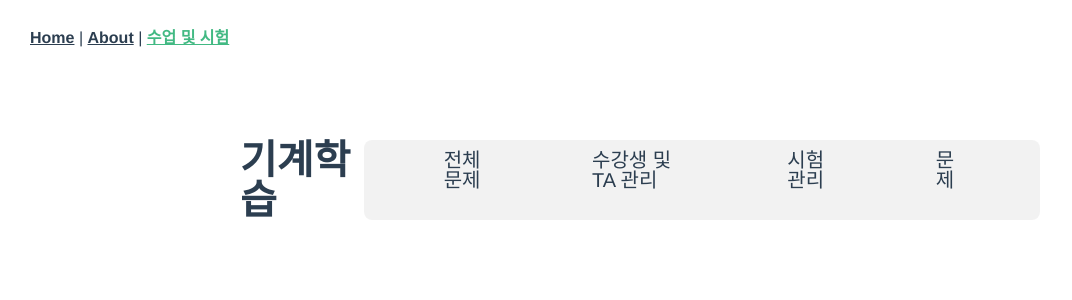
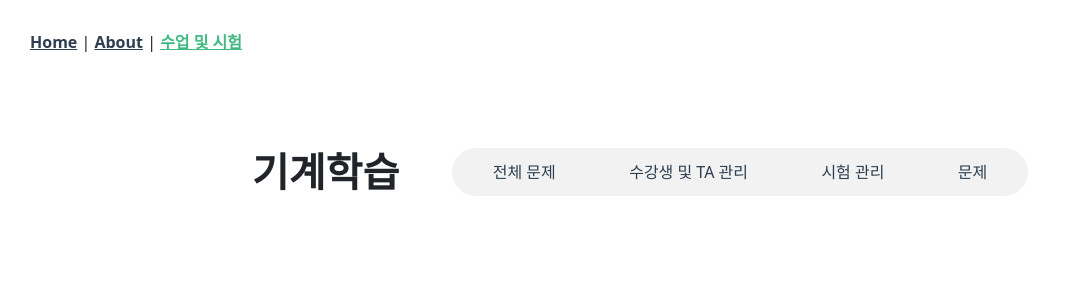
Before and after one commit to seggle/FE, a Vue app: page /class in a window 1280 px wide. Shown: the top 300 px of the page, without its empty margins (0-1072 px from the left). Built offline with nearby package versions, Linux system fonts and the light colour scheme.

Commit message:
Design: ClassNavBar 디자인 변경
부트스트랩 적용

```diff
--- a/package.json
+++ b/package.json
@@ -8,7 +8,11 @@
     "lint": "vue-cli-service lint"
   },
   "dependencies": {
+    "bootstrap": "^5.1.3",
     "core-js": "^3.6.5",
+    "node-sass": "^6.0.1",
+    "sass": "^1.45.2",
+    "sass-loader": "^10.2.0",
     "vue": "^3.0.0",
     "vue-router": "^4.0.0-0",
     "vuex": "^4.0.0-0"
--- a/src/App.vue
+++ b/src/App.vue
@@ -7,7 +7,8 @@
   <router-view/>
 </template>
 
-<style>
+<style lang="scss">
+@import 'bootstrap/scss/bootstrap';
 #nav {
   padding: 30px;
 }
--- a/src/assets/index.css
+++ /dev/null
@@ -1,9 +0,0 @@
-@import "reset.css";
-@import "variables.css";
-
-body {
-    font-family: Avenir, Helvetica, Arial, sans-serif;
-    -webkit-font-smoothing: antialiased;
-    -moz-osx-font-smoothing: grayscale;
-    color: #2c3e50;
-}
--- a/src/assets/reset.css
+++ /dev/null
@@ -1,48 +0,0 @@
-/* http://meyerweb.com/eric/tools/css/reset/
-   v2.0 | 20110126
-   License: none (public domain)
-*/
-
-html, body, div, span, applet, object, iframe,
-h1, h2, h3, h4, h5, h6, p, blockquote, pre,
-a, abbr, acronym, address, big, cite, code,
-del, dfn, em, img, ins, kbd, q, s, samp,
-small, strike, strong, sub, sup, tt, var,
-b, u, i, center,
-dl, dt, dd, ol, ul, li,
-fieldset, form, label, legend,
-table, caption, tbody, tfoot, thead, tr, th, td,
-article, aside, canvas, details, embed,
-figure, figcaption, footer, header, hgroup,
-menu, nav, output, ruby, section, summary,
-time, mark, audio, video {
-	margin: 0;
-	padding: 0;
-	border: 0;
-	font-size: 100%;
-	font: inherit;
-	vertical-align: baseline;
-}
-/* HTML5 display-role reset for older browsers */
-article, aside, details, figcaption, figure,
-footer, header, hgroup, menu, nav, section {
-	display: block;
-}
-body {
-	line-height: 1;
-}
-ol, ul {
-	list-style: none;
-}
-blockquote, q {
-	quotes: none;
-}
-blockquote:before, blockquote:after,
-q:before, q:after {
-	content: '';
-	content: none;
-}
-table {
-	border-collapse: collapse;
-	border-spacing: 0;
-}
--- a/src/assets/variables.css
+++ /dev/null
@@ -1,3 +0,0 @@
-:root {
-    --navy: #0E1B49;
-}
--- a/src/components/ClassNavBar.vue
+++ b/src/components/ClassNavBar.vue
@@ -1,12 +1,18 @@
 <template>
-  <div class="class-nav-bar">
-    <h1 class="class-title">기계학습</h1>
-    <nav class="class-nav">
-        <router-link class="class-nav-list" to="/">전체 문제</router-link>
-        <router-link class="class-nav-list" to="/class-manager">수강생 및 TA 관리</router-link>
-        <router-link class="class-nav-list" to="/">시험 관리</router-link>
-        <router-link class="class-nav-list" to="/">문제</router-link>
-    </nav>
+  <div class="container">
+    <div class="row">
+      <div class="col-3">
+        <h1 class="class-title fw-bolder">기계학습</h1>
+      </div>
+      <div class="col-9">
+        <nav class="class-nav nav nav-pills flex-column flex-sm-row p-1 rounded-pill">
+            <a class="class-nav-list flex-sm-fill text-sm-center nav-link" aria-current="page" href="#">전체 문제</a>
+            <a class="class-nav-list flex-sm-fill text-sm-center nav-link" href="/class-manager">수강생 및 TA 관리</a>
+            <a class="class-nav-list flex-sm-fill text-sm-center nav-link" href="#">시험 관리</a>
+            <a class="class-nav-list flex-sm-fill text-sm-center nav-link">문제</a>
+        </nav>
+      </div>
+    </div>
   </div>
 </template>
 
@@ -18,36 +24,12 @@ export default {
 
 <style>
 
-.class-nav-bar {
-    display: flex;
-    justify-content: space-between;
-}
-
-.class-title {
-    font-weight: 800;
-    font-size: 40px;
-}
-
 .class-nav {
-    display: flex;
-    justify-content: space-between;
     background-color: rgb(0, 0, 0, 0.05);
-    padding: 1.2vh 4vh;
-    border-radius: 1vh;
 }
 
 .class-nav a {
     color: #2c3e50;
-    text-decoration: none;
-}
-
-.class-nav a:active {
-    font-weight: bold;
-}
-
-.class-nav-list {
-    padding: 0vh 6vh;
-    font-size: 20px;
 }
 
 </style>
--- a/src/main.js
+++ b/src/main.js
@@ -1,5 +1,4 @@
 import { createApp } from 'vue'
-import './assets/index.css'
 import App from './App.vue'
 import router from './router'
 import store from './store'
```
Also changed, not shown: 1 other file (tests, documents, lock files or other folders).
